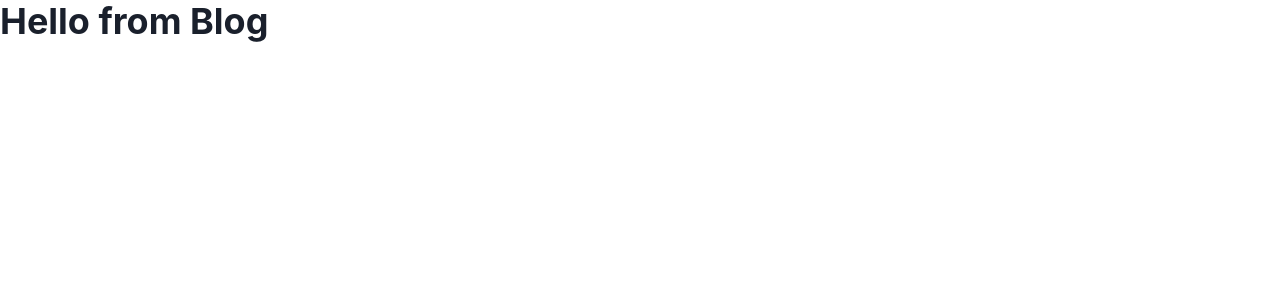
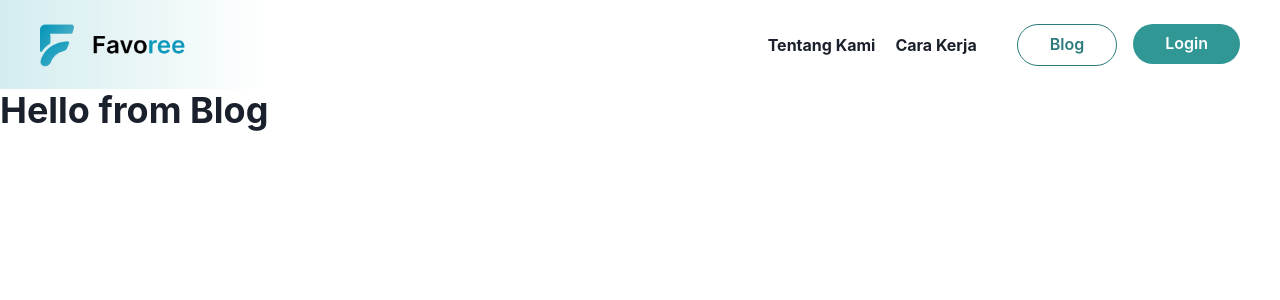
Before and after one commit to Favoree-Team/client-app-v1, a Next.js app: page /blog in a window 1280 px wide. Shown: the top 300 px of the page. Built offline with nearby package versions, Linux system fonts and the light colour scheme.

Commit message:
feat:  add navbar and use it

```diff
--- a/pages/blog/index.js
+++ b/pages/blog/index.js
@@ -1,13 +1,16 @@
-import { Box, Heading } from "@chakra-ui/react"
+import { Box, Heading } from "@chakra-ui/react";
+import Layout from "../../src/components/Layout";
 
 const Blog = () => {
   return (
     <>
+      <Layout>
         <Box>
           <Heading>Hello from Blog</Heading>
         </Box>
+      </Layout>
     </>
-    )
-}
+  );
+};
 
-export default Blog
+export default Blog;
--- /dev/null
+++ b/pages/tentang-kami/index.js
@@ -0,0 +1,5 @@
+const About = () => {
+  return <div>Tentang Kami</div>;
+};
+
+export default About;
--- /dev/null
+++ b/src/parts/Navbar.js
@@ -0,0 +1,38 @@
+import Meta from "../components/Meta";
+import Image from "next/image";
+import Link from "next/link";
+import { logo } from "../utils/assets";
+import { Flex, Spacer, Text } from "@chakra-ui/react";
+import StyledButton from "./StyledButton";
+
+const Navbar = () => {
+  return (
+    <div>
+      <Meta />
+      <nav>
+        <Flex alignItems="center" gap="5" py="5" px="10" bg="brand.header">
+          <Image src={logo} alt="Favoree ID" width={156} height={49} />
+          <Spacer />
+
+          <Link href="/tentang-kami">
+            <Text fontWeight="bold">Tentang Kami</Text>
+          </Link>
+          <Link href="/cara-kerja">
+            <Text fontWeight="bold">Cara Kerja</Text>
+          </Link>
+
+          <Flex ml="5" gap="4">
+            <StyledButton colorScheme="teal" variant="outline">
+              Blog
+            </StyledButton>
+            <StyledButton colorScheme="teal" variant="solid">
+              Login
+            </StyledButton>
+          </Flex>
+        </Flex>
+      </nav>
+    </div>
+  );
+};
+
+export default Navbar;
--- /dev/null
+++ b/src/parts/StyledButton.js
@@ -0,0 +1,8 @@
+import { Button } from "@chakra-ui/react";
+import { forwardRef } from "react";
+
+const StyledButton = forwardRef((props, ref) => {
+  return <Button px="8" py="5" borderRadius="full" ref={ref} {...props} />;
+});
+
+export default StyledButton;
```
Lines whose indentation alone changed are shown as unchanged.
